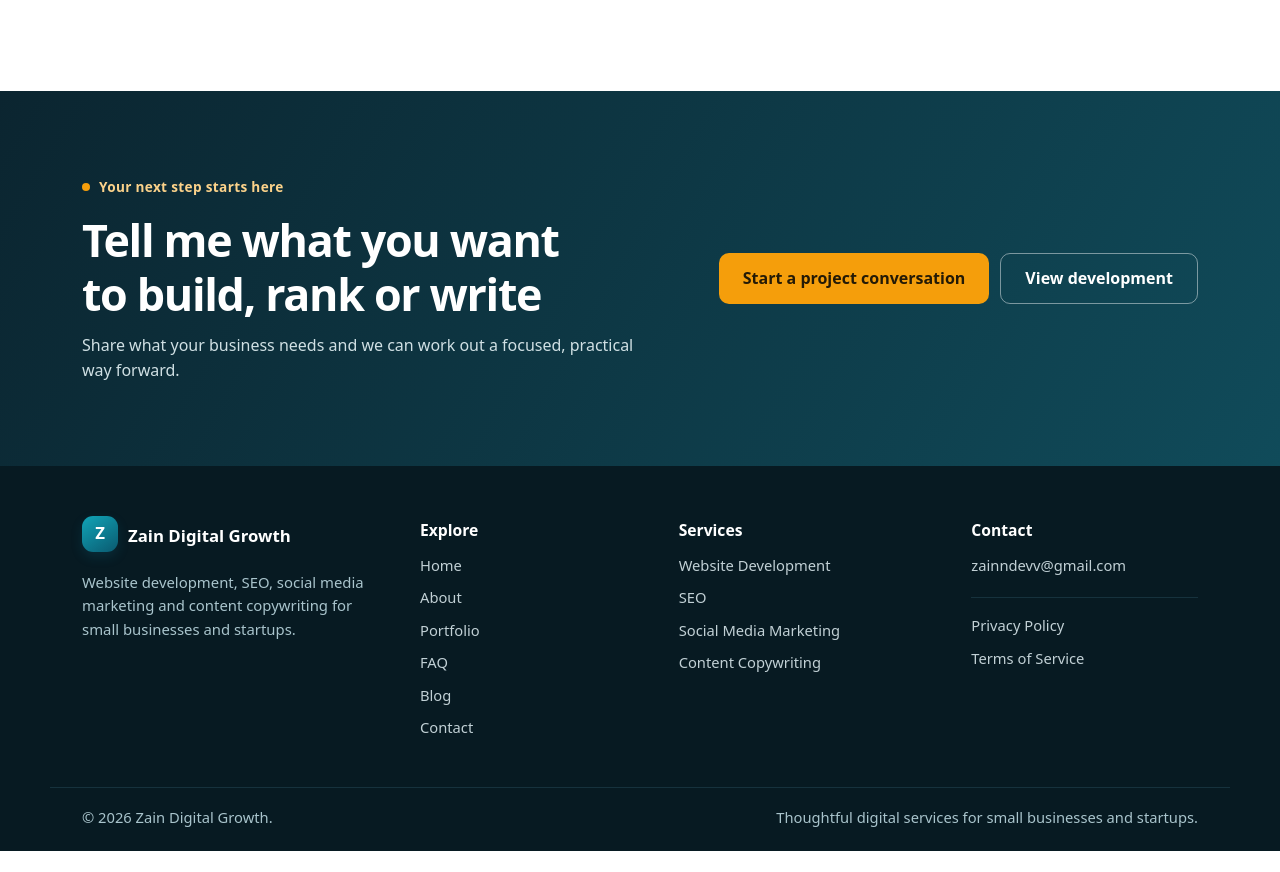
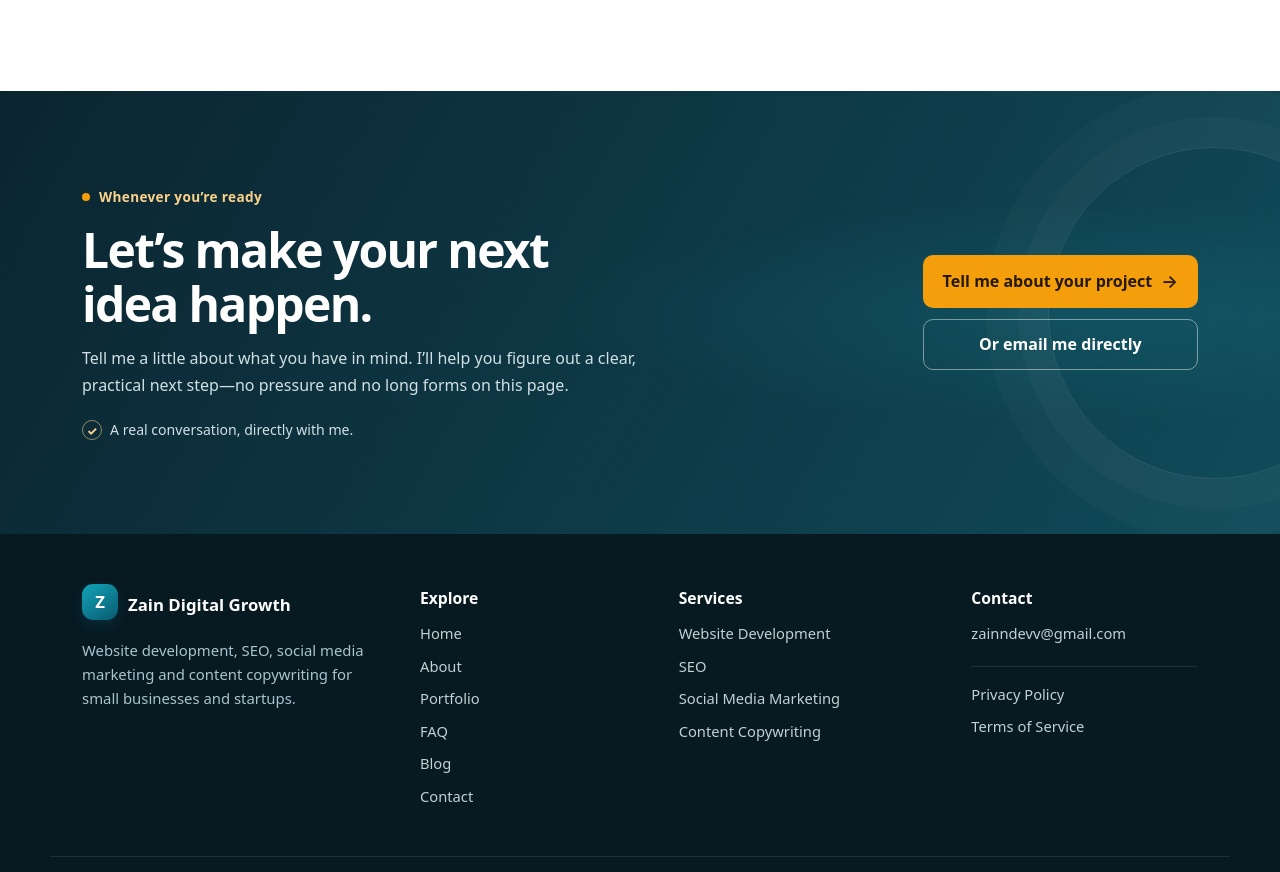
Before and after one commit to zain-taseer-developer/Zain-Digital-Growth, a plain HTML site: page index.html in a window 1280 px wide. Shown: the part 5097-5969 px from the top of the page. Before the commit the page ends 5948 px from the top, so only its background shows below. Drawn offline with Linux system fonts and the light colour scheme.

Commit message:
Polish homepage call to action

```diff
--- a/index.html
+++ b/index.html
@@ -489,10 +489,18 @@
       </div>
     </section>
 
-    <section class="home-final-cta">
+    <section class="home-final-cta" aria-labelledby="home-final-cta-title">
       <div class="wrap home-final-cta-inner">
-        <div><p class="home-eyebrow">Your next step starts here</p><h2>Tell me what you want to build, rank or write</h2><p>Share what your business needs and we can work out a focused, practical way forward.</p></div>
-        <div class="home-final-actions"><a class="btn light" href="/contact">Start a project conversation</a><a class="btn ghost-light" href="/development">View development</a></div>
+        <div class="home-final-cta-copy">
+          <p class="home-eyebrow">Whenever you’re ready</p>
+          <h2 id="home-final-cta-title">Let’s make your next idea happen.</h2>
+          <p>Tell me a little about what you have in mind. I’ll help you figure out a clear, practical next step—no pressure and no long forms on this page.</p>
+          <span class="home-final-cta-note"><span aria-hidden="true">✓</span> A real conversation, directly with me.</span>
+        </div>
+        <div class="home-final-actions">
+          <a class="btn light" href="/contact">Tell me about your project <span aria-hidden="true">&rarr;</span></a>
+          <a class="btn ghost-light" href="mailto:zainndevv@gmail.com">Or email me directly</a>
+        </div>
       </div>
     </section>
   </main>
--- a/style.css
+++ b/style.css
@@ -456,16 +456,42 @@ footer a:hover{color:#fff}
 .home-blog-all:hover{text-decoration:underline}
 .home-blog-all span{font-size:1.15rem;transition:transform .2s ease}
 .home-blog-all:hover span{transform:translateX(3px)}
-.home-final-cta{padding:clamp(58px,7vw,82px) 0;background:linear-gradient(120deg,var(--dark),#104b5a);color:#fff}
-.home-final-cta-inner{display:flex;align-items:center;justify-content:space-between;gap:36px}
-.home-final-cta h2{max-width:19ch;margin-bottom:12px;color:#fff;font-size:clamp(1.9rem,3.6vw,2.8rem);letter-spacing:-.03em}
-.home-final-cta p:not(.home-eyebrow){max-width:62ch;color:#d0e0e4}
+.home-final-cta{
+  position:relative;
+  isolation:isolate;
+  overflow:hidden;
+  padding:clamp(64px,8vw,92px) 0;
+  background:radial-gradient(ellipse at 86% 50%,rgba(28,154,168,.17),transparent 35%),linear-gradient(120deg,var(--dark),#104b5a);
+  color:#fff;
+}
+.home-final-cta::after{
+  position:absolute;
+  z-index:-1;
+  top:50%;
+  right:max(-105px,calc((100vw - var(--container))/2 - 150px));
+  width:330px;
+  aspect-ratio:1;
+  border:1px solid rgba(255,255,255,.1);
+  border-radius:50%;
+  box-shadow:0 0 0 30px rgba(255,255,255,.025),0 0 0 62px rgba(255,255,255,.02);
+  content:"";
+  transform:translateY(-50%);
+  pointer-events:none;
+}
+.home-final-cta-inner{display:flex;align-items:center;justify-content:space-between;gap:clamp(30px,6vw,74px)}
+.home-final-cta-copy{max-width:680px}
+.home-final-cta h2{max-width:19ch;margin-bottom:14px;color:#fff;font-size:clamp(2rem,4vw,3rem);letter-spacing:-.035em;line-height:1.12}
+.home-final-cta-copy>p:not(.home-eyebrow){max-width:62ch;margin-bottom:18px;color:#d0e0e4;line-height:1.7}
 .home-final-cta .home-eyebrow{color:#fbd28a}
-.home-final-actions{display:flex;flex:0 0 auto;flex-wrap:wrap;gap:11px}
-.home-final-actions .btn{min-height:48px;display:inline-flex;align-items:center;justify-content:center}
+.home-final-cta-note{display:inline-flex;align-items:center;gap:8px;color:#d0e0e4;font-size:.88rem}
+.home-final-cta-note>span{display:grid;width:20px;height:20px;place-items:center;border:1px solid rgba(251,210,138,.55);border-radius:50%;color:#fbd28a;font-size:.75rem;font-weight:800}
+.home-final-actions{display:flex;flex:0 0 auto;flex-direction:column;align-items:stretch;gap:11px}
+.home-final-actions .btn{min-height:49px;display:inline-flex;align-items:center;justify-content:center;gap:9px;padding-inline:20px}
+.home-final-actions .btn.light span{font-size:1.1rem;transition:transform .2s ease}
+.home-final-actions .btn.light:hover span{transform:translateX(3px)}
 .home-final-cta .btn.light{background:var(--accent);color:#241a06}
 .home-final-cta .btn.ghost-light{border:1px solid rgba(255,255,255,.45);background:transparent;color:#fff}
-.home-final-cta .btn.ghost-light:hover{background:rgba(255,255,255,.1)}
+.home-final-cta .btn.ghost-light:hover{border-color:#fff;background:rgba(255,255,255,.1)}
 .home-footer{padding:50px 0 0;background:#071a22;color:#a9c4cc}
 .home-footer-grid{display:grid;grid-template-columns:1.35fr 1fr 1.15fr 1fr;gap:32px;padding-bottom:38px}
 .home-footer-grid>div{min-width:0}
@@ -510,6 +536,7 @@ footer a:hover{color:#fff}
 }
 @media(prefers-reduced-motion:reduce){
   .home-footer-bottom{align-items:flex-start}
+  .home-final-actions .btn.light span{transition:none}
 }
 
 /* Hero redesign */
```
